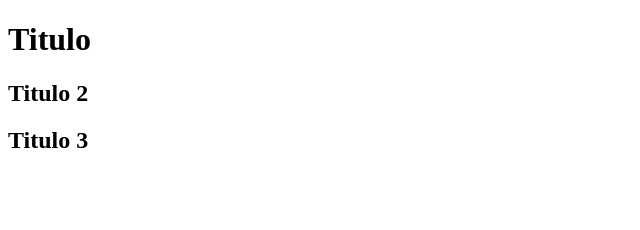
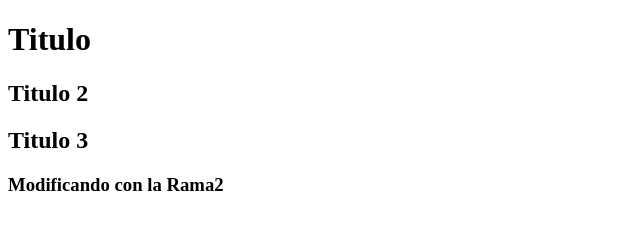
Before and after one commit to Joa1996/CursoGit, a plain HTML site: page Index.html in a window 1280 px wide. Shown: the whole page, without its empty margins (0-640 px from the left). Drawn offline with Linux system fonts and the light colour scheme.

Commit message:
Commit con segunda rama

```diff
--- a/Index.html
+++ b/Index.html
@@ -10,5 +10,6 @@
     <h1>Titulo</h1>
     <h2>Titulo 2</h2>
     <h2>Titulo 3</h2>
+    <h3>Modificando con la Rama2</h3>
 </body>
 </html>
```
